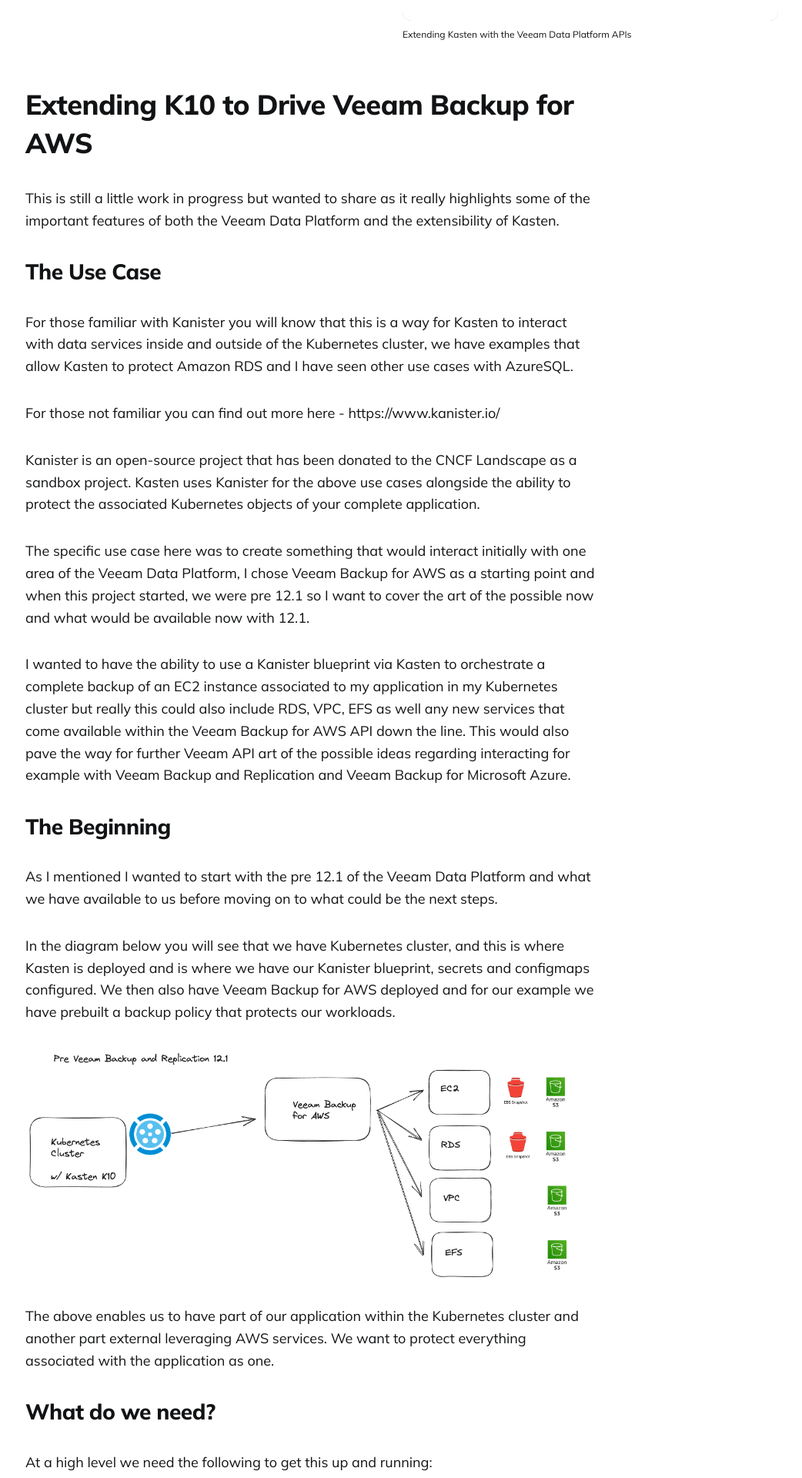
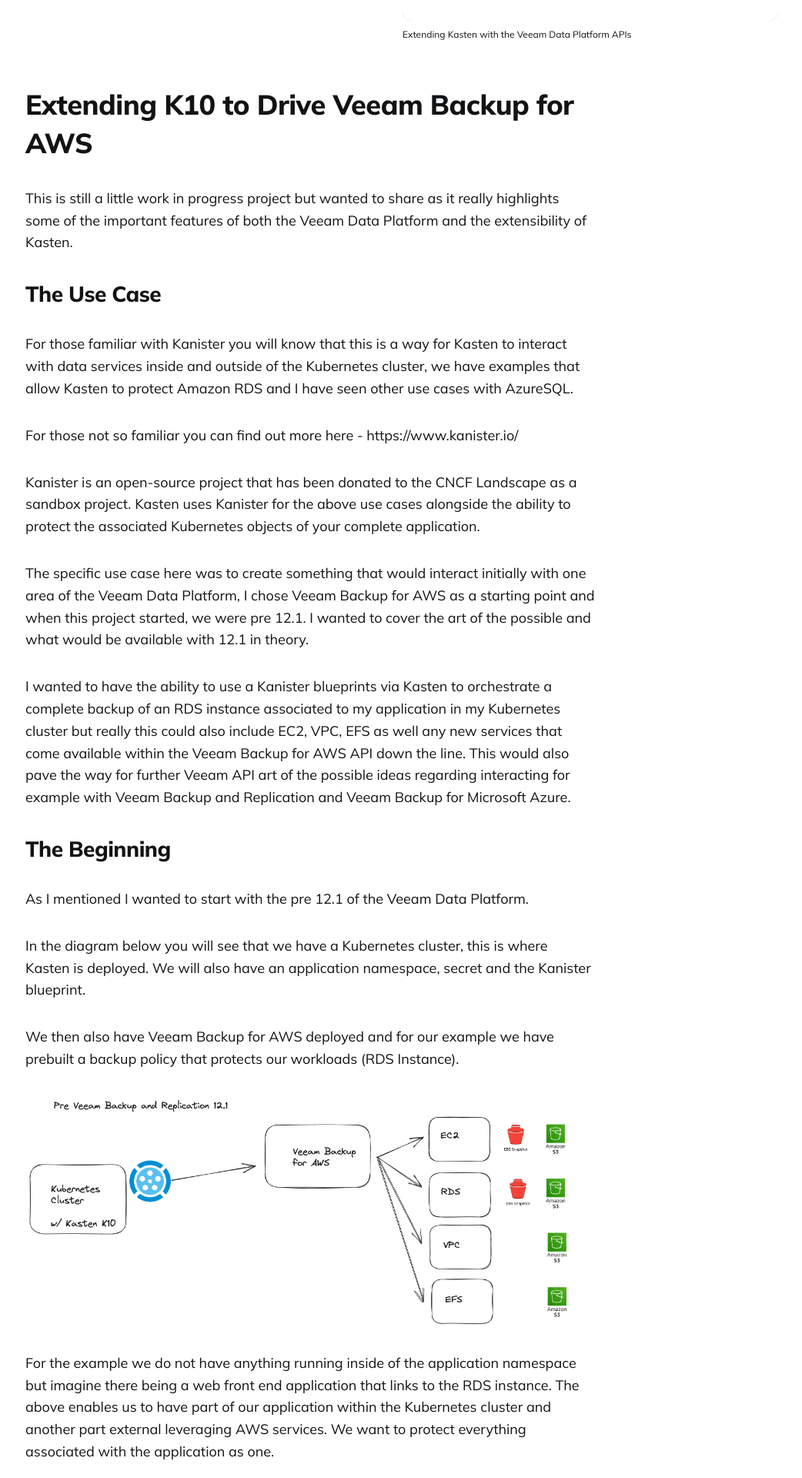
Before and after one commit to newellbrandon/kastendevhub.github.io, a Jekyll site: the page built from _posts/2024-04-17-extending-k10-vbaws.md, in a window 1280 px wide. Shown: the part 733-2653 px from the top of the page at 77% size, without its empty margins (237-1279 px from the left). Built offline with Jekyll 4.4.1, drawn with Linux system fonts in a browser that asks for light colours; comment, search, counter and statistics services are not loaded; some of the changed text lies outside the part shown.

Commit message:
edited order of post

````diff
--- a/_posts/2024-04-17-Extending-k10-vbAWS.md
+++ b/_posts/2024-04-17-extending-k10-vbaws.md
@@ -11,31 +11,32 @@ tags: [veeam, api, amazon, rds]
 title: "Extending K10 to Drive Veeam Backup for AWS"
 ---
 
-
 # Extending K10 to Drive Veeam Backup for AWS
 
-This is still a little work in progress but wanted to share as it really highlights some of the important features of both the Veeam Data Platform and the extensibility of Kasten.
+This is still a little work in progress project but wanted to share as it really highlights some of the important features of both the Veeam Data Platform and the extensibility of Kasten.
 
 ## The Use Case
 
 For those familiar with Kanister you will know that this is a way for Kasten to interact with data services inside and outside of the Kubernetes cluster, we have examples that allow Kasten to protect Amazon RDS and I have seen other use cases with AzureSQL.
 
-For those not familiar you can find out more here - https://www.kanister.io/
+For those not so familiar you can find out more here - https://www.kanister.io/
 
 Kanister is an open-source project that has been donated to the CNCF Landscape as a sandbox project. Kasten uses Kanister for the above use cases alongside the ability to protect the associated Kubernetes objects of your complete application.
 
-The specific use case here was to create something that would interact initially with one area of the Veeam Data Platform, I chose Veeam Backup for AWS as a starting point and when this project started, we were pre 12.1 so I want to cover the art of the possible now and what would be available now with 12.1.
+The specific use case here was to create something that would interact initially with one area of the Veeam Data Platform, I chose Veeam Backup for AWS as a starting point and when this project started, we were pre 12.1. I wanted to cover the art of the possible and what would be available with 12.1 in theory.
 
-I wanted to have the ability to use a Kanister blueprint via Kasten to orchestrate a complete backup of an EC2 instance associated to my application in my Kubernetes cluster but really this could also include RDS, VPC, EFS as well any new services that come available within the Veeam Backup for AWS API down the line. This would also pave the way for further Veeam API art of the possible ideas regarding interacting for example with Veeam Backup and Replication and Veeam Backup for Microsoft Azure.
+I wanted to have the ability to use a Kanister blueprints via Kasten to orchestrate a complete backup of an RDS instance associated to my application in my Kubernetes cluster but really this could also include EC2, VPC, EFS as well any new services that come available within the Veeam Backup for AWS API down the line. This would also pave the way for further Veeam API art of the possible ideas regarding interacting for example with Veeam Backup and Replication and Veeam Backup for Microsoft Azure.
 
 ## The Beginning
-As I mentioned I wanted to start with the pre 12.1 of the Veeam Data Platform and what we have available to us before moving on to what could be the next steps.
+As I mentioned I wanted to start with the pre 12.1 of the Veeam Data Platform.
 
-In the diagram below you will see that we have Kubernetes cluster, and this is where Kasten is deployed and is where we have our Kanister blueprint, secrets and configmaps configured. We then also have Veeam Backup for AWS deployed and for our example we have prebuilt a backup policy that protects our workloads.
+In the diagram below you will see that we have a Kubernetes cluster, this is where Kasten is deployed. We will also have an application namespace, secret and the Kanister blueprint.
+
+We then also have Veeam Backup for AWS deployed and for our example we have prebuilt a backup policy that protects our workloads (RDS Instance).
 
 ![](/images/posts/2024-04-17-Extending-k10-vbAWS/1-vbaws-pre-12-1.png)
 
-The above enables us to have part of our application within the Kubernetes cluster and another part external leveraging AWS services. We want to protect everything associated with the application as one.
+For the example we do not have anything running inside of the application namespace but imagine there being a web front end application that links to the RDS instance. The above enables us to have part of our application within the Kubernetes cluster and another part external leveraging AWS services. We want to protect everything associated with the application as one.
 
 ## What do we need?
 At a high level we need the following to get this up and running:
@@ -43,7 +44,7 @@ At a high level we need the following to get this up and running:
 -	Veeam Backup for AWS deployed in our AWS environment.
 -	A policy created within our deployed Veeam Backup for AWS.
 -	An RDS Instance.
--	Kasten deployed within a Kubernetes cluster.
+-	Kasten deployed within a Kubernetes cluster. (This does not need to be in AWS)
 -	An application namespace.
 -	A Secret to communicate with VBAWS.
 -	Our blueprint deployed and secret annotated.
@@ -52,15 +53,17 @@ At a high level we need the following to get this up and running:
 
 Veeam Backup for AWS (VBA) comes as a pre-packaged appliance available via the AWS marketplace or as a standalone AMI.
 
+*Note that with 12.1 the deployment options for new features now requires Veeam Backup & Replication but these API endpoints remain the same*
+
 Read the latest version of the [Veeam Backup for AWS user guide](https://helpcenter.veeam.com/docs/vbaws/guide/overview.html).
 
 We do also have Terraform code available for deployment on [VeeamHUB](https://github.com/VeeamHub/veeam-terraform/tree/master/veeam-backup-aws)
 
-### Create Policy & RDS Instance
+### Create a Policy & RDS Instance
 
-Our blueprint is going to start an existing policy, we are not going to be creating a policy through Kasten K10.
+Our blueprint is going to start an existing policy, we are not going to be creating a policy through Kasten.
 
-For this example we are looking to protect an RDS instance (Again you will need also deploy an RDS instance within your AWS Account)
+For this example we are looking to protect an RDS instance (Again you will need also deploy an RDS instance within your AWS Account as mentioned above)
 
 The policy created within Veeam Backup for AWS which will protect our RDS instance:
 
@@ -79,66 +82,15 @@ the Veeam Backup for AWS appliance from our Kubernetes cluster on Port 11005 whi
 
 ### Deploy Kasten
 
-Back in our Kubernetes cluster we will need to deploy Kasten K10.
+Back in our Kubernetes cluster we will need to deploy Kasten.
 
 [Link to instructions](https://docs.kasten.io/latest/install/index.html)
 
-
-### Create Secret
-
-Now that we have Veeam Backup for AWS and Kasten K10 deployed and configured we can continue to create the objects to communicate between the two platforms.
-
-We need to create a secret within our Kubernetes cluster, for simplicity we should first create a new namespace.
-
-`kubectl create ns kasten-vbaws`
-
-Our secret should then contain the following:
-
-```
-kubectl create secret generic vbaws-policy -n kasten-vbaws \
-    --from-literal=vbaws-url=<ip>:<port> \
-    --from-literal=username=<username> \
-    --from-literal=password=<password> \
-    --from-literal=policy=<policy>
-```
-
-We will first need the Veeam Backup for AWS IP address and port, you can find this information in your AWS management console and
-the default port is `11005` (unless cutomized).
-
-![](/images/posts/2024-04-17-Extending-k10-vbAWS/2-vbaws-public-ip.jpg)
-
-When deploying your Veeam Backup for AWS appliance you will define a `username` and `password`, those need to be specified in the secret above.
-
-Finally we must get the ID of the policythat you have created and that you wish to trigger from K10.
-
-We can obtain this through our Veeam Backup for AWS console by selecting the export to CSV or XML action and the ID will be visible,
-and must be specified in the secret.
-
-![](/images/posts/2024-04-17-Extending-k10-vbAWS/3-vbaws-policy.jpg)
-
-We do want to add the API call to our policy, for instance for the policy: `rds/policies/16f23f8b-a811-4d62-976f-91c36c415f52`
-
-Also tested against `virtualMachines/policies/` for EC2 snapshot backups.
-
-![](/images/posts/2024-04-17-Extending-k10-vbAWS/4-vbaws-kasten-backup.jpg)
-
-Not yet tested but we should also be able to use:
-
-`efs/policies/`
-`vpc/policy/`
-
-Create your secret in your Kubernetes cluster and ensure that you create it in the correct namespace.
-
-In order for Kasten K10 to use our blueprint and secret we have to annotate a resource/object in our application namespace.
-
-In this example, we will annotate our secret.
-
-`kubectl annotate secret vbaws-policy kanister.kasten.io/blueprint='vbaws-bp' -n kasten-vbaws`
-
-
 ### The Blueprint
 
-The blueprint that provides the instructions can be found below, currently this blueprint only contains the backup phase and not the recovery steps.
+The blueprint that provides the instructions can be found below, currently this blueprint only contains the backup phase and not the recovery steps. You would add this to your cluster using the following:
+
+`kubectl create -f vbaws-bp.yaml`
 
 ```
 apiVersion: cr.kanister.io/v1alpha1
@@ -203,8 +155,61 @@ actions:
           exit 0
 ```
 
+### Create a Secret
+
+Now that we have Veeam Backup for AWS and Kasten deployed and configured we can continue to create the objects to communicate between the two platforms.
+
+We need to create a secret within our Kubernetes cluster, for simplicity we should first create a new namespace.
+
+`kubectl create ns kasten-vbaws`
+
+Our secret should then contain the following:
+
+```
+kubectl create secret generic vbaws-policy -n kasten-vbaws \
+    --from-literal=vbaws-url=<ip>:<port> \
+    --from-literal=username=<username> \
+    --from-literal=password=<password> \
+    --from-literal=policy=<policy>
+```
+
+We will first need the Veeam Backup for AWS IP address and port, you can find this information in your AWS management console and
+the default port is `11005` (unless cutomized).
+
+![](/images/posts/2024-04-17-Extending-k10-vbAWS/2-vbaws-public-ip.jpg)
+
+When deploying your Veeam Backup for AWS appliance you will define a `username` and `password`, those need to be specified in the secret above.
+
+Finally we must get the ID of the policy that you have created and that you wish to trigger from Kasten.
+
+We can obtain this through our Veeam Backup for AWS console by selecting the export to CSV or XML action and the ID will be visible,
+and must be specified in the secret.
+
+![](/images/posts/2024-04-17-Extending-k10-vbAWS/3-vbaws-policy.jpg)
+
+We should then add the API call to our policy, for RDS it will look like this - `rds/policies/16f23f8b-a811-4d62-976f-91c36c415f52`
+
+Also tested against `virtualMachines/policies/` for EC2 snapshot backups.
+
+![](/images/posts/2024-04-17-Extending-k10-vbAWS/4-vbaws-kasten-backup.jpg)
+
+Not yet tested but we should also be able to use:
+
+`efs/policies/`
+`vpc/policy/`
+
+We can then create your secret in your Kubernetes cluster and ensure that you create it in the correct namespace.
+
+In order for Kasten to use our blueprint and secret we have to annotate a resource/object in our application namespace.
+
+In this example, we will annotate our secret.
+
+`kubectl annotate secret vbaws-policy kanister.kasten.io/blueprint='vbaws-bp' -n kasten-vbaws`
+
 ## Where else could this go?
 
 There were some significant changes in 12.1 of the Veeam Data Platform which includes more services available to be protected by Veeam Backup for AWS such as DynamoDB and Object Storage as a primary data source.
 
+I have further ideas on showing more extensibility like this when it comes to Virtual Machine backup especially when you now see Kubernetes being a first class citizen when it comes to running VMs on top of Kubernetes. I also have some other external data services I will cover in further posts.
+
 ![](/images/posts/2024-04-17-Extending-k10-vbAWS/5-vbaws-post-12-1.png)
````
